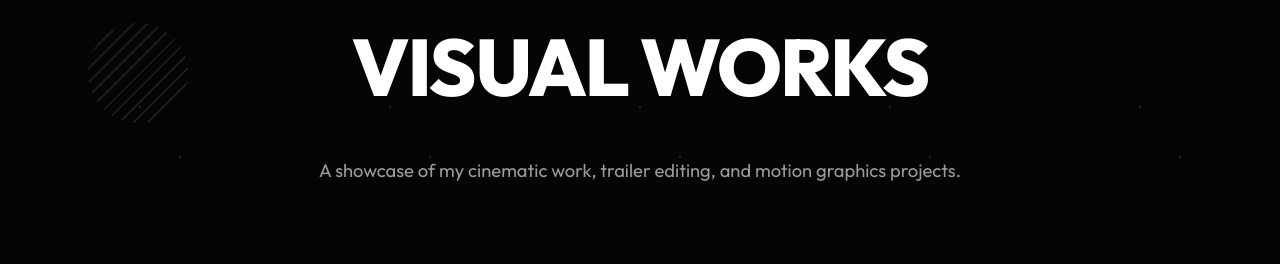
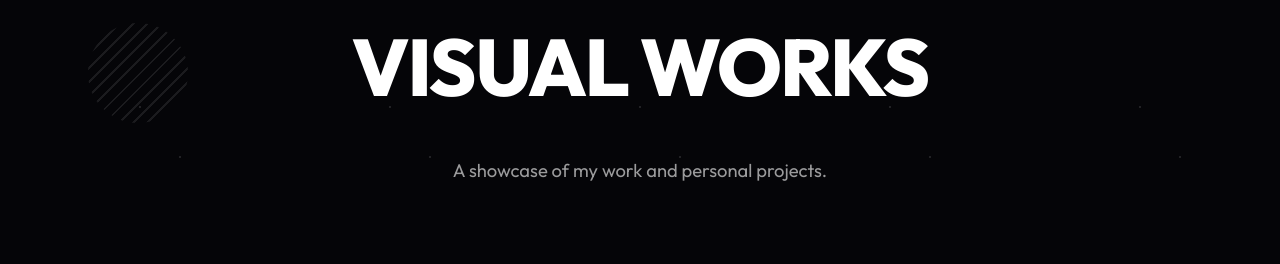
Before and after one commit to ricardofuly/portifolio, a plain HTML site: page index.html in a window 1280 px wide. Shown: the part 5463-5727 px from the top of the page. Drawn offline with Linux system fonts and the light colour scheme.

Commit message:
Showcase Text Fix

```diff
--- a/index.html
+++ b/index.html
@@ -92,7 +92,7 @@
         <div class="slashed-circle"></div>
         <div class="exp-eclipse"></div>
         <h2>VISUAL WORKS</h2>
-        <p>A showcase of my cinematic work, trailer editing, and motion graphics projects.</p>
+        <p>A showcase of my work and personal projects.</p>
       </div>
       <div id="showcase" class="case-study-list"></div>
       <div id="showcase-pagination" class="pagination"></div>
```
